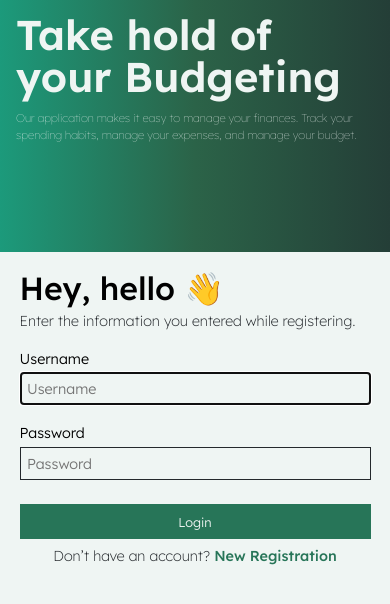
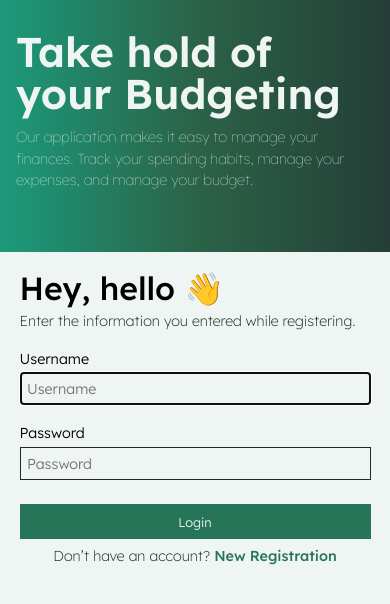
Before and after one commit to vishalsinghrawat29/Responsive-Testing, a plain HTML site: page index.html in a window 390 px wide. Shown: the part 86-690 px from the top of the page. Drawn offline with Linux system fonts and the light colour scheme.

Commit message:
update style

```diff
--- a/loginStyle.css
+++ b/loginStyle.css
@@ -128,7 +128,7 @@ body{
     }
 
     .login-banner-text{
-        top: 10%;
+        top: 12%;
         padding: 1rem;
         width: 100%;
         height: 40vh;
@@ -139,7 +139,7 @@ body{
     }
 
     .login-banner-text p{
-        font-size: 0.7rem;
+        font-size: 0.9rem;
         font-weight: lighter;
         margin-top: 0.8rem;
     }
```
